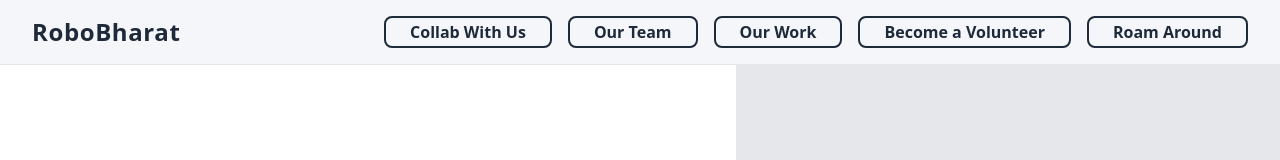
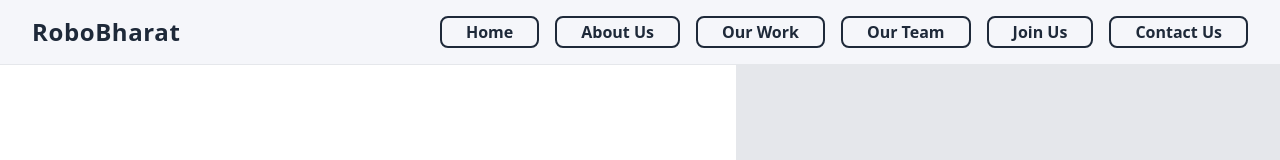
Before and after one commit to lsahmed/somethin, a Next.js app: page / in a window 1280 px wide. Shown: the top 160 px of the page. Built offline with nearby package versions, Linux system fonts and the light colour scheme.

Commit message:
Did some Navbar customization

```diff
--- a/src/app/components/subComponents/Navbar.jsx
+++ b/src/app/components/subComponents/Navbar.jsx
@@ -5,37 +5,52 @@ import Link from "next/link";
 
 function Navbar() {
   const [open, setOpen] = useState(false);
-  const [dropdownOpen, setDropdownOpen] = useState(false); // For dropdown
+  const [dropdownOpen, setDropdownOpen] = useState(null); // Track which specific dropdown is open
+
+  // Helper function to handle navigation clicks
+  const handleNavClick = (href, name, e) => {
+    if (href === "/" && name !== "Home") {
+      e.preventDefault();
+      alert(`"${name}" page is under development. Please check back later!`);
+      return;
+    }
+  };
 
   const navItems = [
     {
-      name: "Collab With Us",
-      href: "/forms",
+      name: "Home",
+      href: "/",
+    },
+    {
+      name: "About Us",
+      dropdown: [
+        { name: "Who we are?", href: "/#About" },
+        { name: "Mission & Vision", href: "/#ourmission  " },
+        { name: "What We DO", href: "/#whatwedo" },
+        { name: "Why Choose us?", href: "/#whywe" },
+      ],
+    },
+    {
+      name: "Our Work",
+      dropdown: [
+        { name: "Projects", href: "/" },
+        { name: "Workshops Etc", href: "/#workshop" },
+        { name: "Impact on World", href: "/#realworldimpact" },
+      ]
     },
     {
       name: "Our Team",
-      href: "/team",
+      href: "/team"
     },
     {
-      name: "Our Work",
-      href: "/",
+      name: "Join Us",
+      dropdown: [
+        { name: "Volunteer", href: "/"},
+        { name: "Collaborate", href: "/#collaborate" },
+      ],
     },
-    {
-      name: "Become a Volunteer",
-      href: "/forms",
-    },
-    {
-      name: "Roam Around",
-      dropdown: [
-        { name: "About Us", href: "/#About" },
-        { name: "What We DO", href: "/#whatwedo" },
-        { name: "Why Choose us?", href: "/#whywe" },
-        { name: "Our Mission", href: "/#ourmission  " },
-        { name: "RealWorld Impact", href: "/#realworldimpact" },
-        { name: "Workshops Etc.", href: "/#workshop" },
-        { name: "Contact Us", href: "/#contact" },
-        { name: "Learn More", href: "/#collaborate" },
-      ],
+    { name: "Contact Us",
+      href: "/#contact"
     },
     // The dropdown item (no href, triggers dropdown)
   ];
@@ -50,25 +65,29 @@ function Navbar() {
             <div
               key={idx}
               className="relative group"
-              onMouseEnter={() => setDropdownOpen(true)}
-              onMouseLeave={() => setDropdownOpen(false)}
+              onMouseEnter={() => setDropdownOpen(idx)}
+              onMouseLeave={() => setDropdownOpen(null)}
             >
               <button className="w-full px-6 py-0.5 rounded-lg border-2 border-gray-800 text-gray-800 font-semibold bg-transparent hover:bg-gray-800 hover:text-white transition">
                 {item.name}
               </button>
-              {/* Dropdown menu */}
-              {dropdownOpen && (
-                <div className="absolute left-0 z-10 mt-1 w-44 rounded-lg bg-white border border-gray-200 shadow-lg flex flex-col">
-                  {item.dropdown.map((d, didx) => (
-                    <Link href={d.href} key={didx} className="px-4 py-2 text-gray-800 hover:bg-gray-100 hover:text-gray-800 rounded transition">
-                      {d.name}
-                    </Link>
-                  ))}
-                </div>
+              {/* Dropdown menu with invisible bridge */}
+              {dropdownOpen === idx && (
+                <>
+                  {/* Invisible bridge to prevent hover break */}
+                  <div className="absolute left-0 top-full w-44 h-1 bg-transparent"></div>
+                  <div className="absolute left-0 z-10 top-full mt-1 w-44 rounded-lg bg-white border border-gray-200 shadow-lg flex flex-col">
+                    {item.dropdown.map((d, didx) => (
+                      <Link href={d.href} key={didx} className="px-4 py-2 text-gray-800 hover:bg-gray-100 hover:text-gray-800 rounded transition" onClick={(e) => handleNavClick(d.href, d.name, e)}>
+                        {d.name}
+                      </Link>
+                    ))}
+                  </div>
+                </>
               )}
             </div>
           ) : (
-            <Link href={item.href} key={idx}>
+            <Link href={item.href} key={idx} onClick={(e) => handleNavClick(item.href, item.name, e)}>
               <button className="w-full px-6 py-0.5 rounded-lg border-2 border-gray-800 text-gray-800 font-semibold bg-transparent hover:bg-gray-800 hover:text-white transition text-left">
                 {item.name}
               </button>
@@ -89,7 +108,7 @@ function Navbar() {
               {/* Toggle for dropdown */}
               <button
                 className="w-full px-6 py-0.5 rounded-lg border-2 border-gray-800 text-gray-800 font-semibold bg-transparent hover:bg-gray-800 hover:text-white transition flex justify-between items-center"
-                onClick={() => setDropdownOpen(dropdownOpen ? false : idx)} // Only open this dropdown
+                onClick={() => setDropdownOpen(dropdownOpen === idx ? null : idx)} // Toggle specific dropdown
               >
                 <span>{item.name}</span>
                 <svg
@@ -108,7 +127,10 @@ function Navbar() {
                   {item.dropdown.map((d, didx) => (
                     <Link href={d.href} key={didx}
                       className="py-2 px-2 text-gray-800 hover:bg-gray-100 rounded transition"
-                      onClick={() => setOpen(false)} // Close mobile navbar when clicking dropdown link
+                      onClick={(e) => {
+                        handleNavClick(d.href, d.name, e);
+                        setOpen(false); // Close mobile navbar when clicking dropdown link
+                      }}
                     >
                       {d.name}
                     </Link>
@@ -117,10 +139,12 @@ function Navbar() {
               )}
             </div>
           ) : (
-            <Link href={item.href} key={idx}>
+            <Link href={item.href} key={idx} onClick={(e) => {
+              handleNavClick(item.href, item.name, e);
+              setOpen(false); // Close mobile navbar when clicking regular link
+            }}>
               <button
                 className="w-full px-6 py-0.5 rounded-lg border-2 border-gray-800 text-gray-800 font-semibold bg-transparent hover:bg-gray-800 hover:text-white transition text-left"
-                onClick={() => setOpen(false)} // Close mobile navbar when clicking regular link
               >
                 {item.name}
               </button>
```
